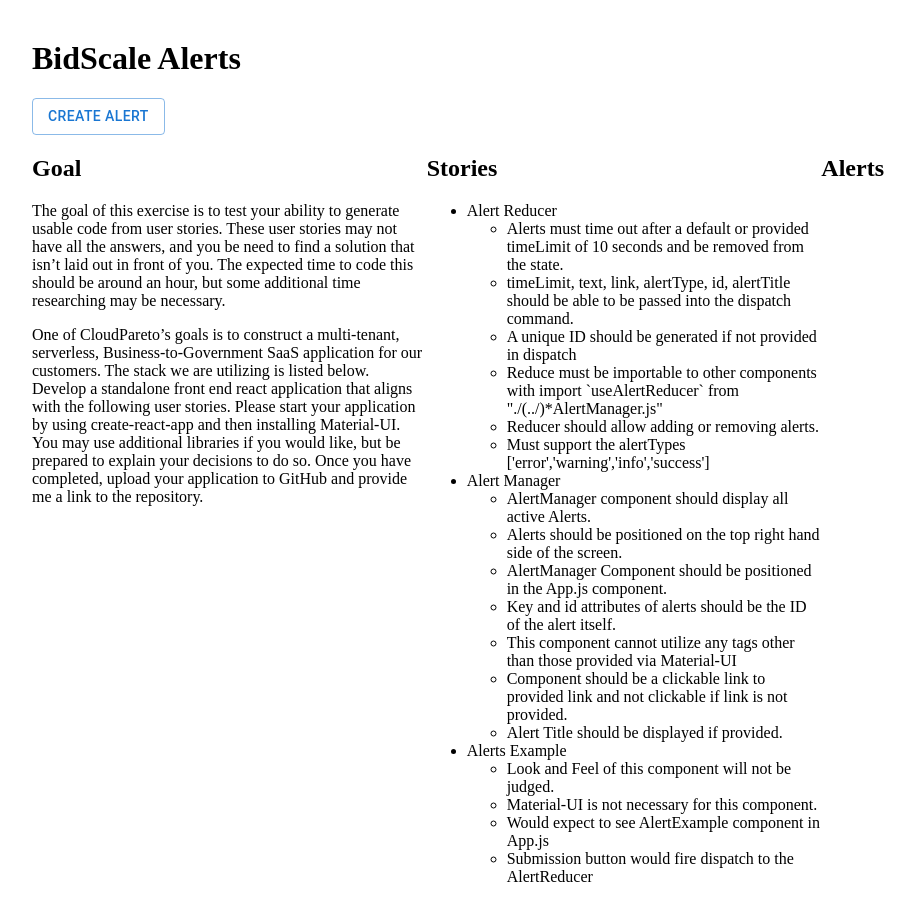
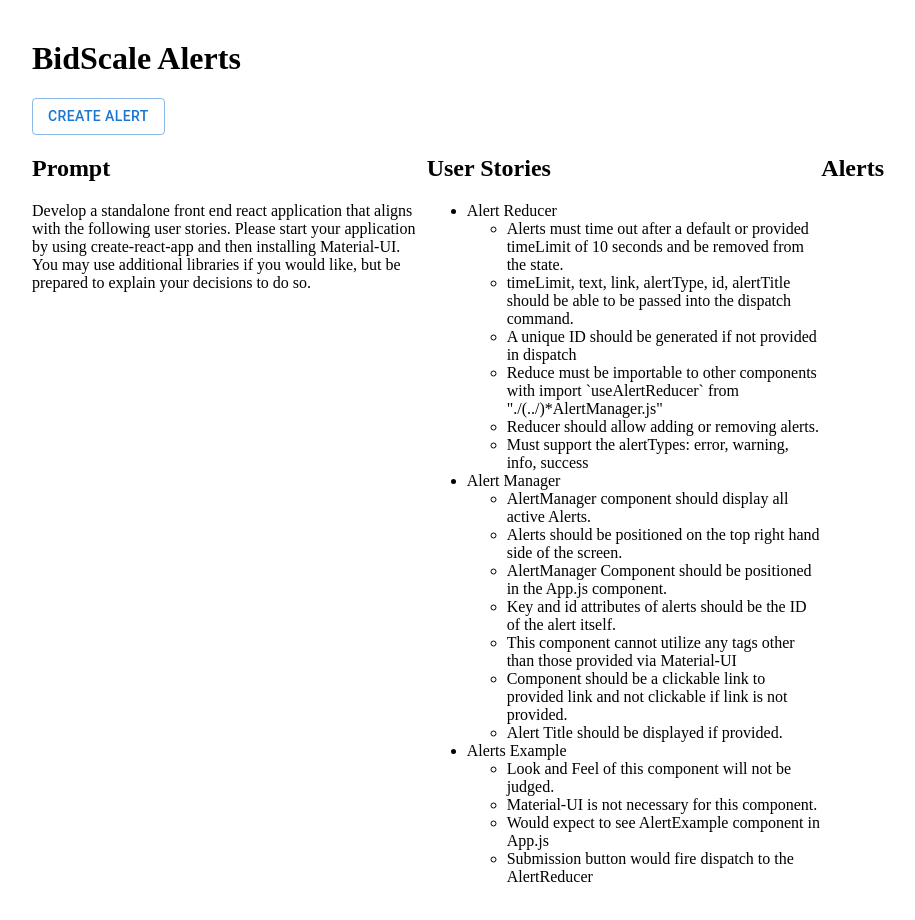
Before and after one commit to aaronfinsrud/bidscale-case, a React (Create React App) app: page / in a window 1280 px wide. Shown: the top 920 px of the page, without its empty margins (16-931 px from the left). Built offline with nearby package versions, Linux system fonts and the light colour scheme.

Commit message:
update text

```diff
--- a/src/App.js
+++ b/src/App.js
@@ -17,27 +17,16 @@
         alignItems="stretch"
       >
         <Grid item xs>
-          <h2>Goal</h2>
-          The goal of this exercise is to test your ability to generate usable
-          code from user stories. These user stories may not have all the
-          answers, and you be need to find a solution that isn’t laid out in
-          front of you. The expected time to code this should be around an hour,
-          but some additional time researching may be necessary.
-          <p>
-            One of CloudPareto’s goals is to construct a multi-tenant,
-            serverless, Business-to-Government SaaS application for our
-            customers. The stack we are utilizing is listed below. Develop a
-            standalone front end react application that aligns with the
-            following user stories. Please start your application by using
-            create-react-app and then installing Material-UI. You may use
-            additional libraries if you would like, but be prepared to explain
-            your decisions to do so. Once you have completed, upload your
-            application to GitHub and provide me a link to the repository.
-          </p>
+          <h2>Prompt</h2>
+          Develop a standalone front end react application that aligns with the
+          following user stories. Please start your application by using
+          create-react-app and then installing Material-UI. You may use
+          additional libraries if you would like, but be prepared to explain
+          your decisions to do so.
         </Grid>
 
         <Grid item xs>
-          <h2>Stories</h2>
+          <h2>User Stories</h2>
           <ul>
             <li>Alert Reducer</li>
             <ul>
@@ -53,12 +42,12 @@
                 A unique ID should be generated if not provided in dispatch
               </li>
               <li>
-                Reduce must be importable to other components with import{" "}
-                `useAlertReducer` from "./(../)*AlertManager.js"
+                Reduce must be importable to other components with import
+                `useAlertReducer` from &quot;./(../)*AlertManager.js&quot;
               </li>
               <li>Reducer should allow adding or removing alerts.</li>
               <li>
-                Must support the alertTypes ['error','warning','info','success']
+                Must support the alertTypes: error, warning, info, success
               </li>
             </ul>
 
```
